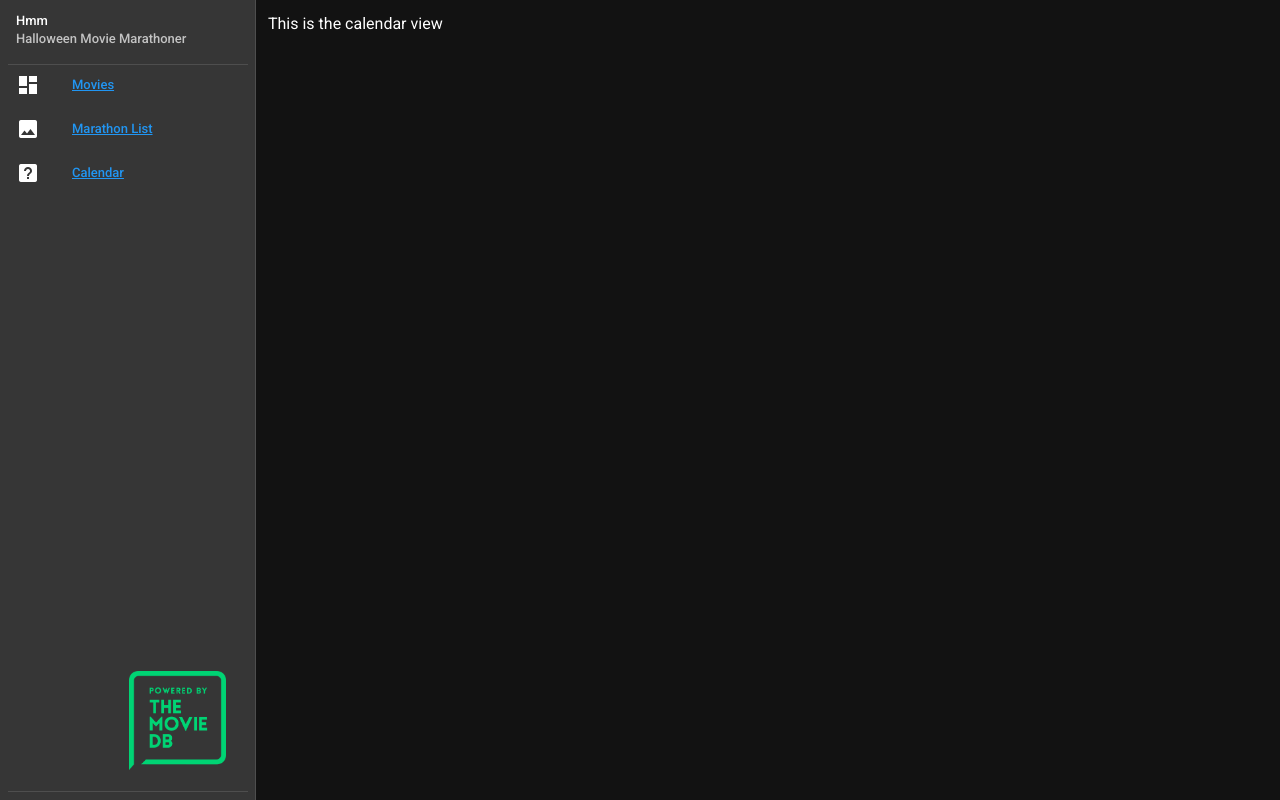
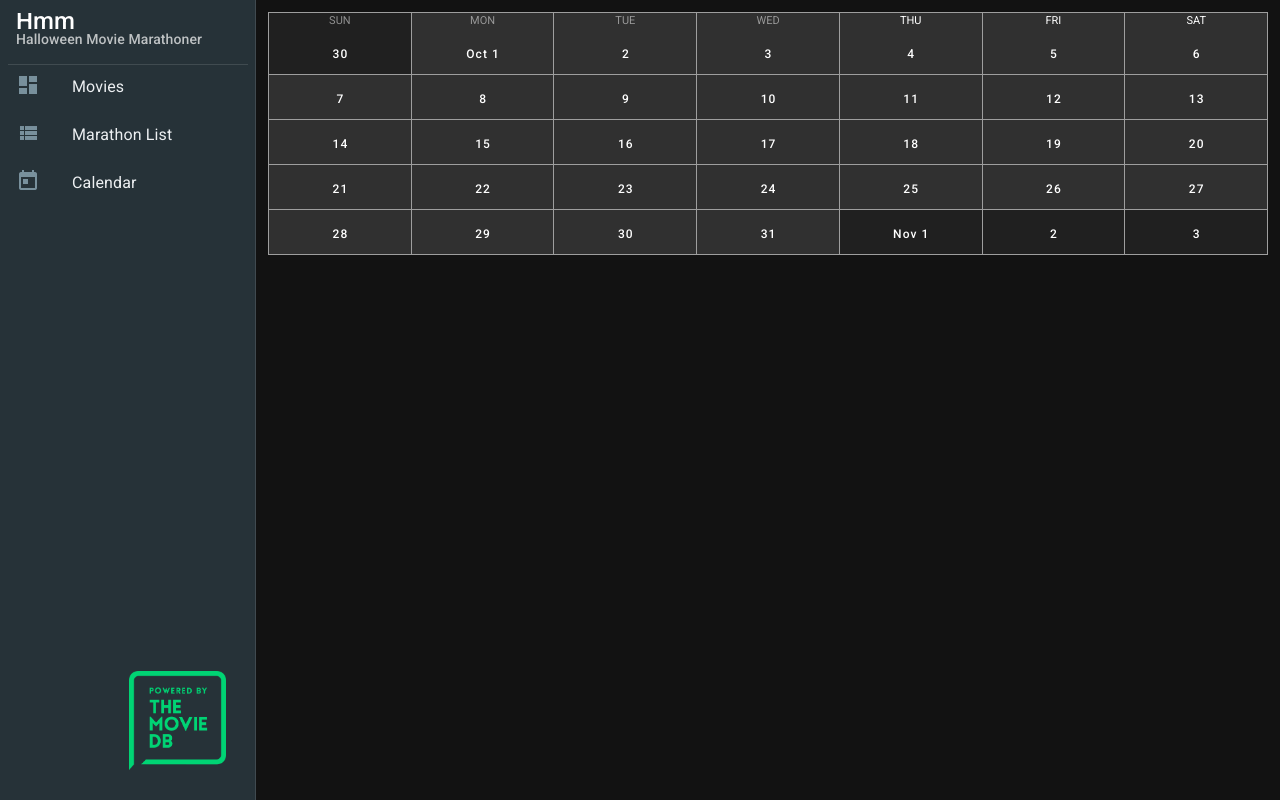
Before and after one commit to fu4303/hamm, a Vue app: page /calendar in a window 1280 px wide. Built offline with nearby package versions, Linux system fonts and the light colour scheme; a web font is replaced by a local one.

Commit message:
updates to vuex

```diff
--- a/public/index.html
+++ b/public/index.html
@@ -6,9 +6,9 @@
     <meta name="viewport" content="width=device-width,initial-scale=1.0">
     <link rel="icon" href="<%= BASE_URL %>favicon.ico">
     <link href="https://fonts.googleapis.com/css?family=Cormorant+Garamond|Metamorphous" rel="stylesheet">
-    <title>Halloween Movie Marathon Generator</title>
-    <link rel="stylesheet" href="https://fonts.googleapis.com/css?family=Roboto:100,300,400,500,700,900">
-    <link rel="stylesheet" href="https://cdn.jsdelivr.net/npm/@mdi/font@latest/css/materialdesignicons.min.css">
+    <title>Halloween Movie Marathoner</title>
+    <link rel="stylesheet" href="https://fonts.googleapis.com/css?family=Roboto:100,300,400,500,700,900" async preload>
+    <link rel="stylesheet" href="https://cdn.jsdelivr.net/npm/@mdi/font@latest/css/materialdesignicons.min.css" async preload>
   </head>
   <body>
     <noscript>
--- a/src/components/MovieCard.vue
+++ b/src/components/MovieCard.vue
@@ -1,6 +1,6 @@
 <template>
   <v-card
-    class="mx-auto"
+    class="mx-auto movie--card"
     max-width="300">
     <v-img
       :src="`https://image.tmdb.org/t/p/w500/${this.poster}`"
@@ -15,7 +15,7 @@
     <v-card-subtitle>
       <v-chip
         v-for="item in getGenres" :key="item"
-        class="ma-1 orange darken-3"
+        class="ma-1 grey darken-3"
         small
         label>
         {{item}}
@@ -23,13 +23,11 @@
     </v-card-subtitle>
 
     <v-card-actions>
-      <v-btn text>Add to List</v-btn>
-
       <v-btn
-        color="purple"
-        text>
-        Explore
-      </v-btn>
+        text
+        @click="addToMarathon({id, movieTitle})">
+      Add to List
+    </v-btn>
 
       <v-spacer></v-spacer>
 
@@ -41,11 +39,19 @@
     </v-card-actions>
 
     <v-expand-transition>
-      <div v-if="show">
+      <div v-if="show" class="grey lighten-3 dropdown">
         <v-divider></v-divider>
-        <v-card-text>
+        <v-card-text class="title black--text">
+          {{ movieTitle }}
+        </v-card-text>
+        <v-card-text class="grey--text text--darken-4">
           {{summary}}
         </v-card-text>
+        <v-btn
+          icon
+          @click="showDropdown">
+          <v-icon class="grey--text text--darken-4 float-right">{{ show ? 'mdi-chevron-up' : 'mdi-chevron-down' }}</v-icon>
+        </v-btn>
       </div>
     </v-expand-transition>
   </v-card>
@@ -94,7 +100,8 @@ export default {
   },
   computed: {
     getGenres() {
-      return this.genres.map(el => genresLookup(el));
+      const genres = this.genres.map(el => genresLookup(el));
+      return genres.slice(0, 3);
     }
   },
   data() {
@@ -103,8 +110,8 @@ export default {
     };
   },
   methods: {
-    addToMarathon(id) {
-      this.$store.commit("addMovieToList", id);
+    addToMarathon(movie) {
+      this.$store.dispatch("marathon/addMovieToList", movie);
     },
     showDropdown() {
       this.show = !this.show;
@@ -124,13 +131,9 @@ export default {
   overflow: hidden;
 }
 
-// .movie--card {
-//   display: flex;
-//   flex-direction: row;
-//   max-width: 32%;
-//   background: #fff;
-//   color: #333;
-// }
+.movie--card {
+  position: relative;
+}
 
 // .movie--information {
 //   position: relative;
@@ -139,4 +142,11 @@ export default {
 //     font-size: 18px;
 //   }
 // }
+
+.dropdown {
+  position: absolute;
+  top: 0;
+  height: 100%;
+  z-index: 50;
+}
 </style>
--- a/src/components/MoviePagination.vue
+++ b/src/components/MoviePagination.vue
@@ -2,6 +2,7 @@
   <div>
     <v-pagination
       dark
+      color="#F57C00"
       :length="pages"
       :next-icon="nextIcon"
       :prev-icon="prevIcon"
@@ -27,15 +28,21 @@
         nextIcon: 'mdi-chevron-right',
         prevIcon: 'mdi-chevron-left',
         totalVisible: 13,
+        to: '#top'
       }
     },
     methods: {
       getPage(pageNumber) {
-        this.$store.dispatch("page/getPage", pageNumber);
+        if(this.currentPage <= this.pages) {
+          this.$store.dispatch("page/getPage", pageNumber);
+          this.$router.push({name: 'home', query: { page: pageNumber }});
+        }
       },
       getNextPage() {
         if(this.currentPage <= this.pages) {
-          this.$store.dispatch('page/getPage', this.currentPage + 1);
+          const currentPage = this.currentPage + 1;
+          this.$store.dispatch('page/getPage', currentPage);
+          this.$router.push({name: 'home', query: { page: currentPage }});
         }
       }
     },
--- a/src/components/SideNavigation.vue
+++ b/src/components/SideNavigation.vue
@@ -1,10 +1,10 @@
 <template>
-  <v-navigation-drawer :fixed="true" absolute dark>
+  <v-navigation-drawer :fixed="true" class="blue-grey darken-4">
     <v-list dense nav class="py-0">
       <v-list-item two-line>
         <v-list-item-content>
-          <v-list-item-title>Hmm</v-list-item-title>
-          <v-list-item-subtitle>
+          <v-list-item-title class="headline">Hmm</v-list-item-title>
+          <v-list-item-subtitle class="subtitle-2">
             Halloween Movie Marathoner
           </v-list-item-subtitle>
         </v-list-item-content>
@@ -12,23 +12,26 @@
 
       <v-divider></v-divider>
 
-      <v-list-item v-for="item in items" :key="item.title" link>
+      <v-list-item-group active-class="blug-grey lighten-4">
+        <v-list-item v-for="item in items" :key="item.title" link active-class="blug-grey lighten-4">
           <v-list-item-icon>
-          <v-icon>{{ item.icon }}</v-icon>
+            <v-icon class="blue-grey--text text--lighten-1">{{ item.icon }}</v-icon>
           </v-list-item-icon>
 
           <v-list-item-content>
             <v-list-item-title>
-            <router-link :to="{ name: item.page }">{{
-              item.title
-            }}</router-link>
+              <router-link
+                :to="{ name: item.page }"
+                class="subtitle-1 blue-grey--text text--lighten-5 no-link">
+                {{ item.title}}
+              </router-link>
             </v-list-item-title>
           </v-list-item-content>
         </v-list-item>
+      </v-list-item-group>
     </v-list>
     <template v-slot:append>
       <div class="pa-2">
-        <v-divider></v-divider>
         <img
           src="../assets/tmdb.png"
           alt="Powered by The Movie Database"
@@ -46,8 +49,8 @@ export default {
     return {
       items: [
         { title: "Movies", icon: "mdi-view-dashboard", page: "home" },
-        { title: "Marathon List", icon: "mdi-image", page: "marathon-list" },
-        { title: "Calendar", icon: "mdi-help-box", page: "calendar" }
+        { title: "Marathon List", icon: "mdi-view-list", page: "marathon-list" },
+        { title: "Calendar", icon: "mdi-calendar-today", page: "calendar" }
       ]
     };
   }
@@ -67,4 +70,12 @@ export default {
     width: 96.53px;
   }
 }
+
+.no-link {
+  text-decoration: none;
+}
+
+.primary {
+  background: yellow;
+}
 </style>
--- a/src/router.js
+++ b/src/router.js
@@ -7,6 +7,9 @@ Vue.use(Router);
 export default new Router({
   mode: "history",
   base: process.env.BASE_URL,
+  scrollBehavior (to, from, savedPosition) {
+    return {x: 0, y: 0};
+  },
   routes: [
     {
       path: "/",
--- a/src/store/modules/marathon.js
+++ b/src/store/modules/marathon.js
@@ -1,33 +1,77 @@
-import remove from 'lodash/remove';
+
+function addDays(date, days) {
+  const copy = new Date(Number(date))
+  copy.setDate(date.getDate() + days)
+  return copy
+}
 
 export default {
   namespaced: true,
   state: {
     marathonList: [],
+    moviesLeft: 31,
+    events: [],
+    startDate: new Date(new Date().getFullYear(), 9, 1)
   },
   mutations: {
     ADD_ONE(state, movieID) {
       state.marathonList.push(movieID);
     },
     REMOVE_ONE(state, movieID) {
-      remove(state.marathonList, movieID);
+      state.marathonList.splice(state.marathonList.findIndex(({id}) => id === movieID), 1);
     },
     RESET(state) {
       state.marathonList = [];
+    },
+    UPDATE_MOVIE_COUNT(state, type) {
+      if(type === 'add' && state.moviesLeft >= 1) {
+        state.moviesLeft -= 1;
+      }
+      if(type === 'remove') {
+        state.moviesLeft += 1;
+      }
+    },
+    ADD_TO_CALENDAR(state, movie) {
+      state.events.push(movie);
+    },
+    REMOVE_FROM_CALENDAR(state, movie) {
+      state.events.splice(state.events.findIndex(({id}) => movie.id), 1);
+    },
+    UPDATE_NEXT_DATE(state, date) {
+      state.startDate = date;
     }
   },
   actions: {
-    async addMovieToList({commit}, movieID) {
-      commit('ADD_ONE', movieID);
+    async addMovieToList({commit, state}, movieID) {
+      if(state.moviesLeft > 0) {
+        commit('ADD_ONE', movieID);
+        commit('UPDATE_MOVIE_COUNT', 'add');
+
+        const date = state.startDate.getDate() === 1
+          ? addDays(state.startDate, 0)
+          : addDays(state.startDate, 1);
+
+        commit('UPDATE_NEXT_DATE', date);
+        commit('ADD_TO_CALENDAR', {
+          name: movieID.movieTitle,
+          start: `${date.getFullYear()}-${date.getMonth() + 1}-${date.getDate()}`
+        })
+      }
     },
-    async removeMovieFromList({commit}, movieID) {
+    async removeMovieFromList({commit, state}, movieID) {
       commit('REMOVE_ONE', movieID);
+      if(state.moviesLeft <= 31) {
+        commit('UPDATE_MOVIE_COUNT', 'remove')
+        commit('REMOVE_FROM_CALENDAR', movieID);
+      }
     },
     clear({commit}) {
       commit('RESET');
     }
   },
   getters: {
-    getMarathonList: state => state.marathonList
+    getMarathonList: state => state.marathonList,
+    getMoviesLeft: state => state.moviesLeft,
+    getCalendarEvents: state => state.events
   }
 }
--- a/src/views/Calendar.vue
+++ b/src/views/Calendar.vue
@@ -1,9 +1,26 @@
 <template>
-  <div>This is the calendar view</div>
+  <div class="calendar">
+    <v-calendar
+      dark
+      type="month"
+      :events="getEvents"
+      :start="`${currentYear}-10-01`"
+      :end="`${currentYear}-10-31`"
+    ></v-calendar>
+  </div>
 </template>
 
 <script>
-export default {};
+export default {
+  computed: {
+    currentYear() {
+      return new Date().getFullYear();
+    },
+    getEvents() {
+      return this.$store.getters['marathon/getCalendarEvents'];
+    }
+  }
+};
 </script>
 
 <style></style>
--- a/src/views/Home.vue
+++ b/src/views/Home.vue
@@ -1,5 +1,5 @@
 <template>
-  <div>
+  <div id="top">
     <div class="d-flex flex-wrap space-between">
       <MovieCard
         v-for="movie in movies"
--- a/vue.config.js
+++ b/vue.config.js
@@ -7,7 +7,8 @@ module.exports = {
       alias: {
         "@": path.resolve(__dirname, "src/"),
         "@components": path.resolve(__dirname, "src/components"),
-        "@utils": path.resolve(__dirname, "src/utils")
+        "@utils": path.resolve(__dirname, "src/utils"),
+        "images": path.resolve(__dirname, 'public/images')
       }
     }
   }
```
Also changed, not shown: src/views/MarathonList.vue (+86 -4 lines), public/images/horror-movie--orange.svg (added), public/images/horror-movie.svg (added). Lines whose indentation alone changed are shown as unchanged.
